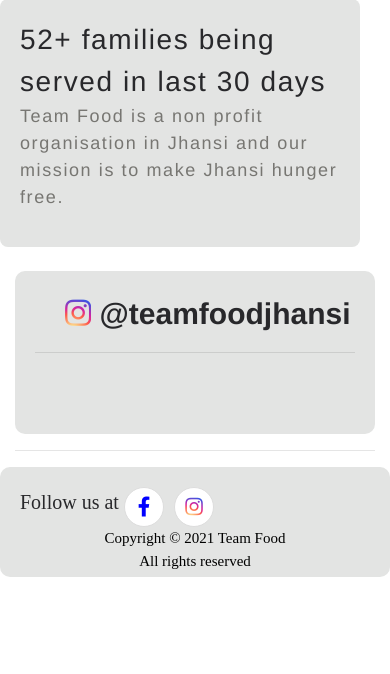
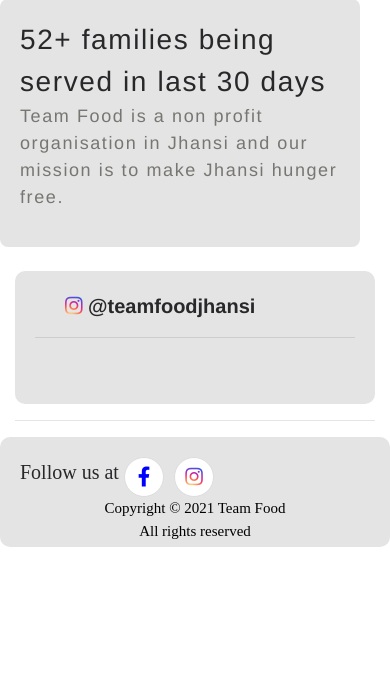
Before and after one commit to abhyusth/Team-Food, a PHP site: page / in a window 390 px wide. Shown: the part 1446-2120 px from the top of the page. Run offline with PHP 8.4, Linux system fonts and the light colour scheme; some libraries are stand-ins or nearby versions.

Commit message:
instaHead font

```diff
--- a/style.css
+++ b/style.css
@@ -307,6 +307,9 @@ p{
     #instafeed-container a img{
         width: 32%;
     }
+    #instaHead{
+        font-size:20px;
+    }
     .social-container{
      padding: 20px;
     height: 110px;
```
